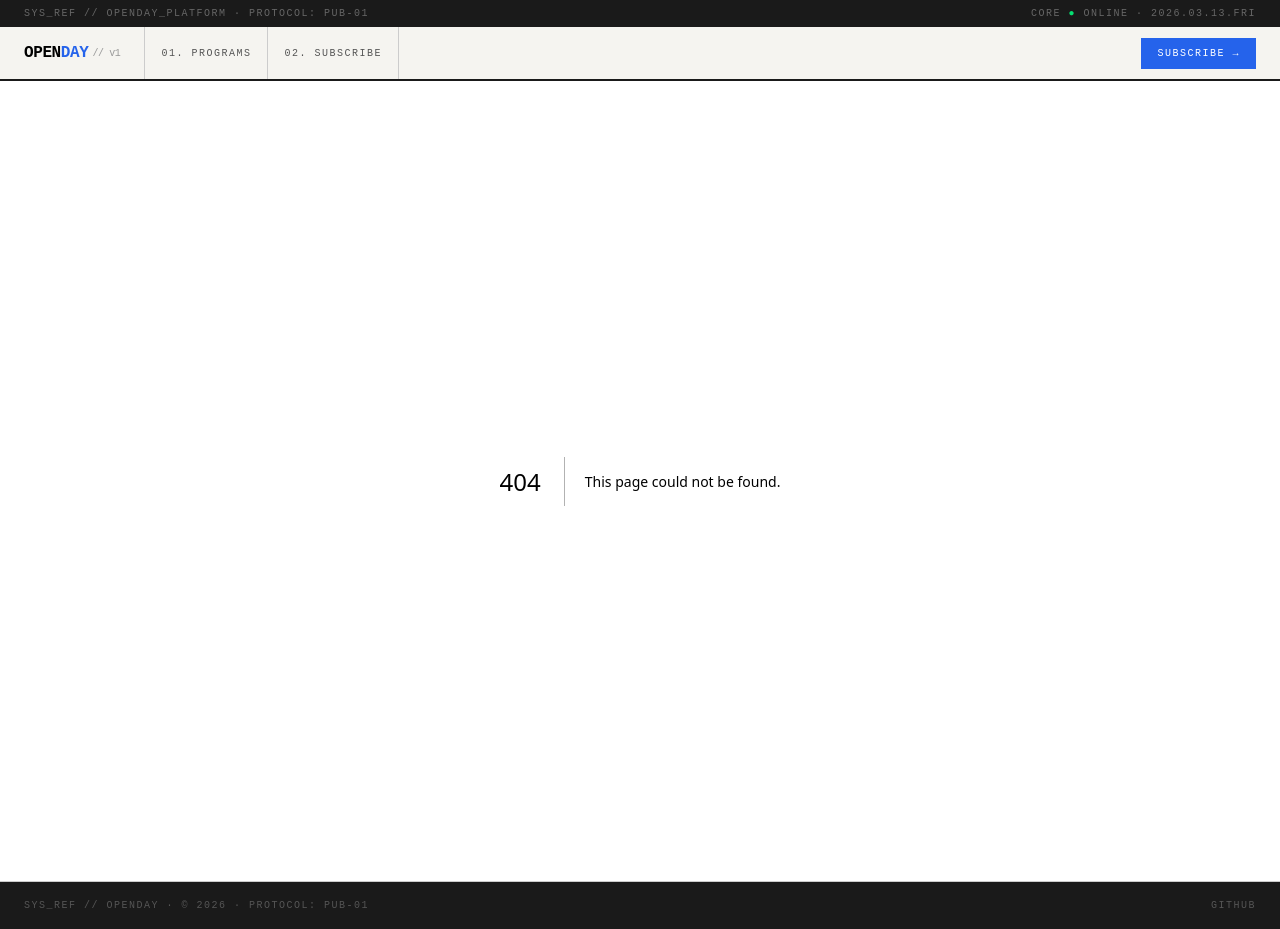
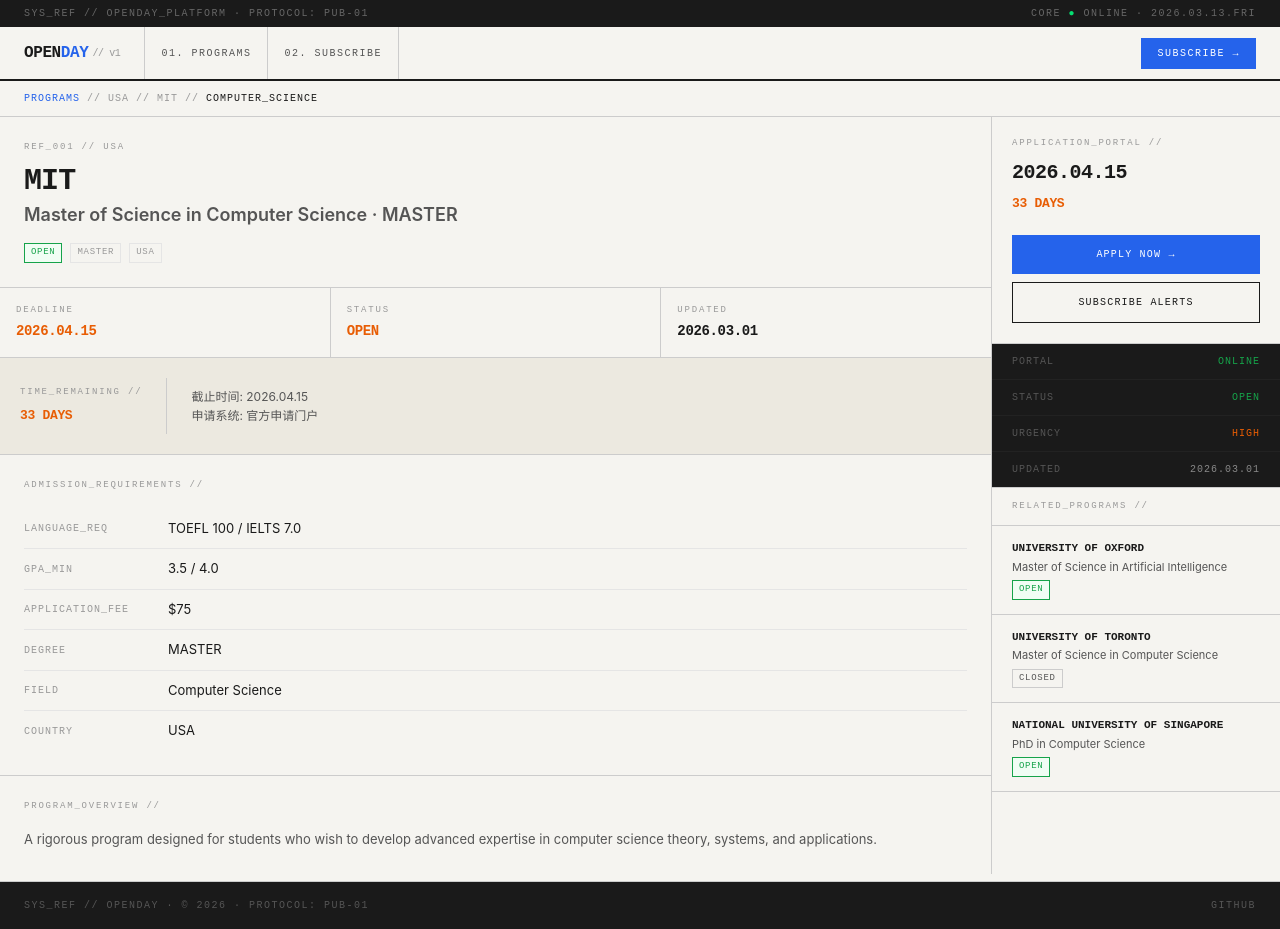
Before and after one commit to BreezyB1n/Openday, a Next.js app: page /programs/1 in a window 1280 px wide. Before the commit this address had no page. Built offline with nearby package versions, Linux system fonts and the light colour scheme.

Commit message:
feat: redesign program detail page — two-column layout, system aesthetic

```diff
--- /dev/null
+++ b/app/programs/[id]/page.tsx
@@ -0,0 +1,209 @@
+import { notFound } from 'next/navigation'
+import Link from 'next/link'
+import { mockPrograms } from '@/lib/mock-data'
+import StatusBadge from '@/components/StatusBadge'
+import CountdownTimer from '@/components/CountdownTimer'
+
+const countryNames: Record<string, string> = {
+  US: 'USA', UK: 'UK', AU: 'AU', CA: 'CA', SG: 'SG', DE: 'DE', HK: 'HK'
+}
+
+const degreeLabels: Record<string, string> = {
+  bachelor: 'BACHELOR', master: 'MASTER', phd: 'PHD'
+}
+
+function formatDate(iso: string | null): string {
+  if (!iso) return 'TBD'
+  return iso.replace(/-/g, '.')
+}
+
+export default async function ProgramDetailPage({
+  params,
+}: {
+  params: Promise<{ id: string }>
+}) {
+  const { id } = await params
+  const program = mockPrograms.find(p => p.id === id)
+  if (!program) notFound()
+
+  const index = mockPrograms.findIndex(p => p.id === id)
+  const refNum = String(index + 1).padStart(3, '0')
+
+  // Related programs: same field, different program
+  const related = mockPrograms
+    .filter(p => p.id !== program.id && p.field === program.field)
+    .slice(0, 3)
+
+  return (
+    <div className="min-h-screen bg-bg-primary">
+      {/* Breadcrumb */}
+      <div className="px-6 py-2.5 border-b border-border text-[10px] tracking-[0.1em] text-text-muted">
+        <Link href="/" className="text-accent-blue hover:underline">PROGRAMS</Link>
+        {' // '}
+        {countryNames[program.country] ?? program.country}
+        {' // '}
+        {program.school.toUpperCase()}
+        {' // '}
+        <span className="text-text-primary">{program.field.toUpperCase().replace(/ /g, '_')}</span>
+      </div>
+
+      {/* Main layout */}
+      <div className="flex flex-col lg:flex-row">
+        {/* Left main content */}
+        <div className="flex-1 border-r border-border">
+
+          {/* Title block */}
+          <div className="p-6 border-b border-border">
+            <p className="text-[9px] tracking-[0.2em] text-text-muted mb-2">
+              REF_{refNum} // {countryNames[program.country] ?? program.country}
+            </p>
+            <h1 className="text-3xl font-black tracking-[-0.03em] mb-1">
+              {program.school.toUpperCase()}
+            </h1>
+            <p className="font-sans text-lg font-semibold text-text-secondary mb-4 leading-snug">
+              {program.name} · {degreeLabels[program.degree] ?? program.degree}
+            </p>
+            <div className="flex gap-2 flex-wrap">
+              <StatusBadge status={program.status} />
+              <span className="text-[9px] tracking-[0.08em] px-1.5 py-0.5 border border-border-light text-text-muted">
+                {degreeLabels[program.degree]}
+              </span>
+              <span className="text-[9px] tracking-[0.08em] px-1.5 py-0.5 border border-border-light text-text-muted">
+                {countryNames[program.country]}
+              </span>
+            </div>
+          </div>
+
+          {/* Key data — 3-cell grid */}
+          <div className="grid grid-cols-3 gap-px bg-border border-b border-border">
+            {[
+              { label: 'DEADLINE', value: formatDate(program.deadline), accent: program.status === 'open' },
+              { label: 'STATUS', value: program.status.toUpperCase(), accent: program.status === 'open' },
+              { label: 'UPDATED', value: formatDate(program.updatedAt.split('T')[0]), accent: false },
+            ].map(({ label, value, accent }) => (
+              <div key={label} className="bg-bg-primary p-4">
+                <p className="text-[9px] tracking-[0.2em] text-text-muted mb-1">{label}</p>
+                <p className={`font-bold text-sm tracking-tight ${accent ? 'text-accent-orange' : ''}`}>
+                  {value}
+                </p>
+              </div>
+            ))}
+          </div>
+
+          {/* Countdown highlight */}
+          <div className="bg-bg-secondary border-b border-border p-5 flex items-center gap-6">
+            <div>
+              <p className="text-[9px] tracking-[0.2em] text-text-muted mb-1">TIME_REMAINING //</p>
+              <CountdownTimer deadline={program.deadline} />
+            </div>
+            <div className="w-px h-14 bg-border" />
+            <div className="font-sans text-[12px] text-text-secondary leading-relaxed">
+              {program.deadline ? (
+                <>截止时间: {formatDate(program.deadline)}<br />申请系统: 官方申请门户</>
+              ) : (
+                '截止日期待确认，请关注官网'
+              )}
+            </div>
+          </div>
+
+          {/* Requirements table */}
+          <div className="p-6 border-b border-border">
+            <p className="text-[9px] tracking-[0.2em] text-text-muted mb-4">ADMISSION_REQUIREMENTS //</p>
+            <table className="w-full">
+              <tbody>
+                {[
+                  { key: 'LANGUAGE_REQ', value: program.languageReq ?? '暂无要求' },
+                  { key: 'GPA_MIN', value: program.gpaReq ? `${program.gpaReq} / 4.0` : '暂无要求' },
+                  { key: 'APPLICATION_FEE', value: program.fee ? `$${program.fee}` : '免费' },
+                  { key: 'DEGREE', value: degreeLabels[program.degree] ?? program.degree },
+                  { key: 'FIELD', value: program.field },
+                  { key: 'COUNTRY', value: countryNames[program.country] ?? program.country },
+                ].map(({ key, value }) => (
+                  <tr key={key} className="border-b border-border-light last:border-0">
+                    <td className="py-2.5 pr-4 text-[10px] tracking-[0.1em] text-text-muted w-36">
+                      {key}
+                    </td>
+                    <td className="py-2.5 font-sans text-[13px] text-text-primary">
+                      {value}
+                    </td>
+                  </tr>
+                ))}
+              </tbody>
+            </table>
+          </div>
+
+          {/* Description */}
+          {program.description && (
+            <div className="p-6">
+              <p className="text-[9px] tracking-[0.2em] text-text-muted mb-4">PROGRAM_OVERVIEW //</p>
+              <p className="font-sans text-[13px] text-text-secondary leading-relaxed">
+                {program.description}
+              </p>
+            </div>
+          )}
+        </div>
+
+        {/* Right sidebar */}
+        <div className="lg:w-72">
+          {/* Apply CTA */}
+          <div className="p-5 border-b border-border">
+            <p className="text-[9px] tracking-[0.2em] text-text-muted mb-2">APPLICATION_PORTAL //</p>
+            <p className="text-xl font-black tracking-tight mb-1">{formatDate(program.deadline)}</p>
+            <div className="mb-5">
+              <CountdownTimer deadline={program.deadline} />
+            </div>
+            <a
+              href={program.applyUrl}
+              target="_blank"
+              rel="noopener noreferrer"
+              className="block w-full bg-accent-blue text-white text-center text-[10px] tracking-[0.12em] py-3 hover:bg-accent-blue-dark transition-colors mb-2"
+            >
+              APPLY NOW →
+            </a>
+            <Link
+              href="/subscribe"
+              className="block w-full border border-bg-inverse text-center text-[10px] tracking-[0.12em] py-3 hover:bg-bg-secondary transition-colors"
+            >
+              SUBSCRIBE ALERTS
+            </Link>
+          </div>
+
+          {/* System status panel */}
+          <div className="bg-bg-inverse border-b border-border">
+            {[
+              { key: 'PORTAL', value: 'ONLINE', color: 'text-accent-green' },
+              { key: 'STATUS', value: program.status.toUpperCase(), color: program.status === 'open' ? 'text-accent-green' : 'text-text-muted' },
+              { key: 'URGENCY', value: program.status === 'open' ? 'HIGH' : 'LOW', color: program.status === 'open' ? 'text-accent-orange' : 'text-text-muted' },
+              { key: 'UPDATED', value: formatDate(program.updatedAt.split('T')[0]), color: 'text-[#888]' },
+            ].map(({ key, value, color }) => (
+              <div key={key} className="flex justify-between items-center px-5 py-2.5 border-b border-[#222] last:border-0">
+                <span className="text-[10px] tracking-[0.1em] text-[#555]">{key}</span>
+                <span className={`text-[10px] tracking-[0.1em] ${color}`}>{value}</span>
+              </div>
+            ))}
+          </div>
+
+          {/* Related programs */}
+          {related.length > 0 && (
+            <div>
+              <div className="px-5 py-3 border-b border-border">
+                <p className="text-[9px] tracking-[0.2em] text-text-muted">RELATED_PROGRAMS //</p>
+              </div>
+              {related.map(r => (
+                <Link
+                  key={r.id}
+                  href={`/programs/${r.id}`}
+                  className="block px-5 py-3.5 border-b border-border hover:bg-bg-secondary transition-colors"
+                >
+                  <p className="text-[11px] font-bold mb-0.5">{r.school.toUpperCase()}</p>
+                  <p className="font-sans text-[11px] text-text-secondary truncate">{r.name}</p>
+                  <StatusBadge status={r.status} />
+                </Link>
+              ))}
+            </div>
+          )}
+        </div>
+      </div>
+    </div>
+  )
+}
```
